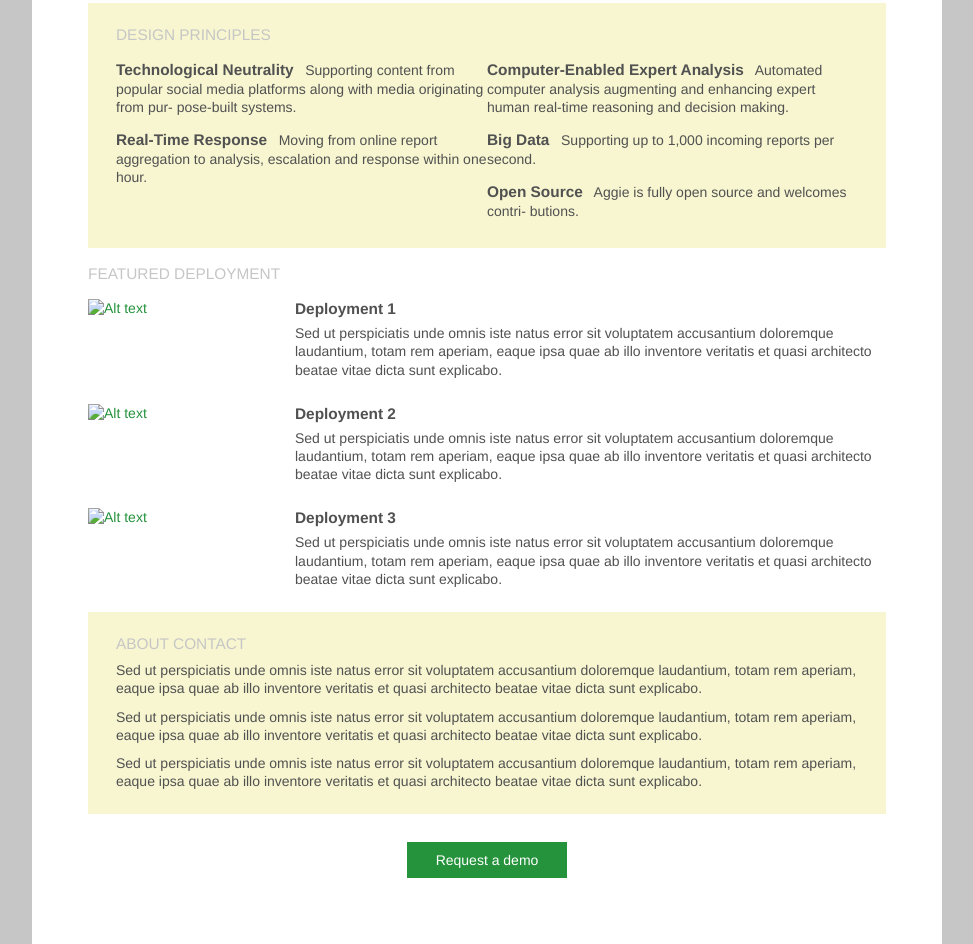
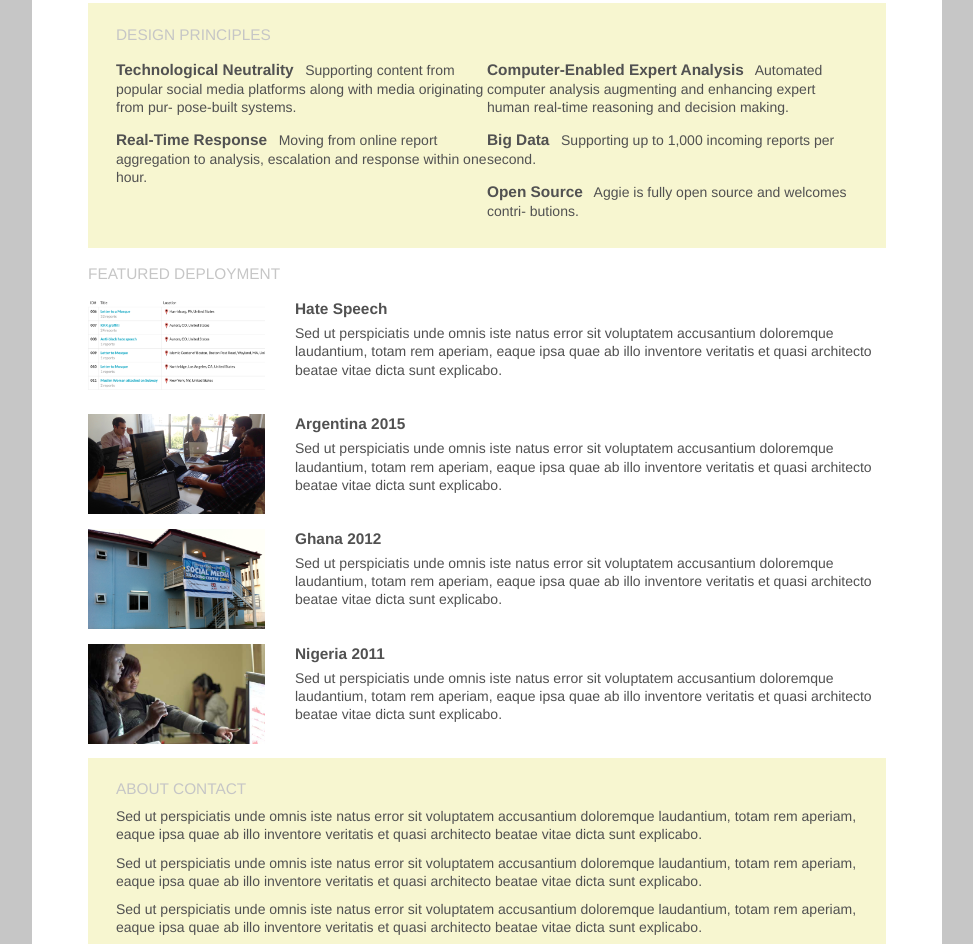
Before and after one commit to TID-Lab/getaggie, a plain HTML site: page index.html in a window 1280 px wide. Shown: the part 567-1511 px from the top of the page, without its empty margins (153-1126 px from the left). Drawn offline with Linux system fonts and the light colour scheme.

Commit message:
Add images for deployments

```diff
--- a/index.html
+++ b/index.html
@@ -119,11 +119,12 @@
     <div class="media row">
       <div class="col-xs-12 col-sm-3">
         <a href="#">
-          <img class="media-object" src="" alt="Alt text">
+          <img class="media-object" src="img/deployments/hate-speech.png"
+            alt="Screenshot of table with short description of harassment incidents and locations">
         </a>
       </div>
       <div class="col-xs-12 col-sm-9">
-        <h2 class="media-heading">Deployment 1</h4>
+        <h2 class="media-heading">Hate Speech</h4>
         <p>
           Sed ut perspiciatis unde omnis iste natus error sit voluptatem accusantium doloremque
           laudantium, totam rem aperiam, eaque ipsa quae ab illo inventore veritatis et quasi
@@ -135,11 +136,12 @@
     <div class="media row">
       <div class="col-xs-12 col-sm-3">
         <a href="#">
-          <img class="media-object" src="" alt="Alt text">
+          <img class="media-object" src="img/deployments/argentina-2015.png"
+            alt="Group of people around a table looking at different computer monitors">
         </a>
       </div>
       <div class="col-xs-12 col-sm-9">
-        <h2 class="media-heading">Deployment 2</h4>
+        <h2 class="media-heading">Argentina 2015</h4>
         <p>
           Sed ut perspiciatis unde omnis iste natus error sit voluptatem accusantium doloremque
           laudantium, totam rem aperiam, eaque ipsa quae ab illo inventore veritatis et quasi
@@ -151,11 +153,29 @@
     <div class="media row">
       <div class="col-xs-12 col-sm-3">
         <a href="#">
-          <img class="media-object" src="" alt="Alt text">
+          <img class="media-object" src="img/deployments/ghana-2012.png"
+            alt='Banner on blue building reads "Ghana Election 2012, Social Media Tracking Centre"'>
         </a>
       </div>
       <div class="col-xs-12 col-sm-9">
-        <h2 class="media-heading">Deployment 3</h4>
+        <h2 class="media-heading">Ghana 2012</h4>
+        <p>
+          Sed ut perspiciatis unde omnis iste natus error sit voluptatem accusantium doloremque
+          laudantium, totam rem aperiam, eaque ipsa quae ab illo inventore veritatis et quasi
+          architecto beatae vitae dicta sunt explicabo.
+        </p>
+      </div>
+    </div>
+
+    <div class="media row">
+      <div class="col-xs-12 col-sm-3">
+        <a href="#">
+          <img class="media-object" src="img/deployments/nigeria-2011.png"
+            alt="Two brown women point at computer screen showing red graphs">
+        </a>
+      </div>
+      <div class="col-xs-12 col-sm-9">
+        <h2 class="media-heading">Nigeria 2011</h4>
         <p>
           Sed ut perspiciatis unde omnis iste natus error sit voluptatem accusantium doloremque
           laudantium, totam rem aperiam, eaque ipsa quae ab illo inventore veritatis et quasi
--- /dev/null
+++ b/scss/_media.scss
@@ -0,0 +1,5 @@
+.media {
+  img {
+    width: 100%;
+  }
+}
--- a/scss/getaggie.scss
+++ b/scss/getaggie.scss
@@ -11,6 +11,7 @@
 @import "header";
 @import "footer";
 @import "section";
+@import "media";
 
 // Specific Styles
 @import "design_principles";
```
Also changed, not shown: css/getaggie.css, img/deployments/argentina-2015.png (added), img/deployments/ghana-2012.png (added), img/deployments/hate-speech.png (added), img/deployments/nigeria-2011.png (added), 1 other file.
